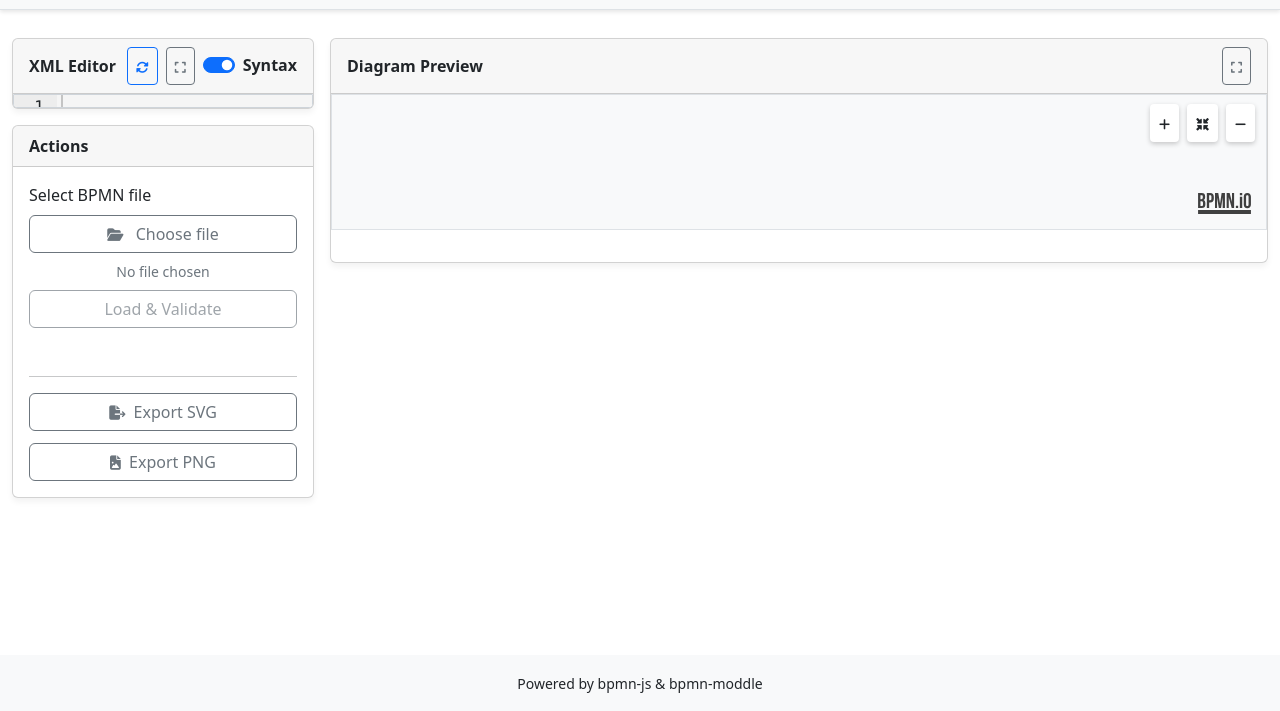
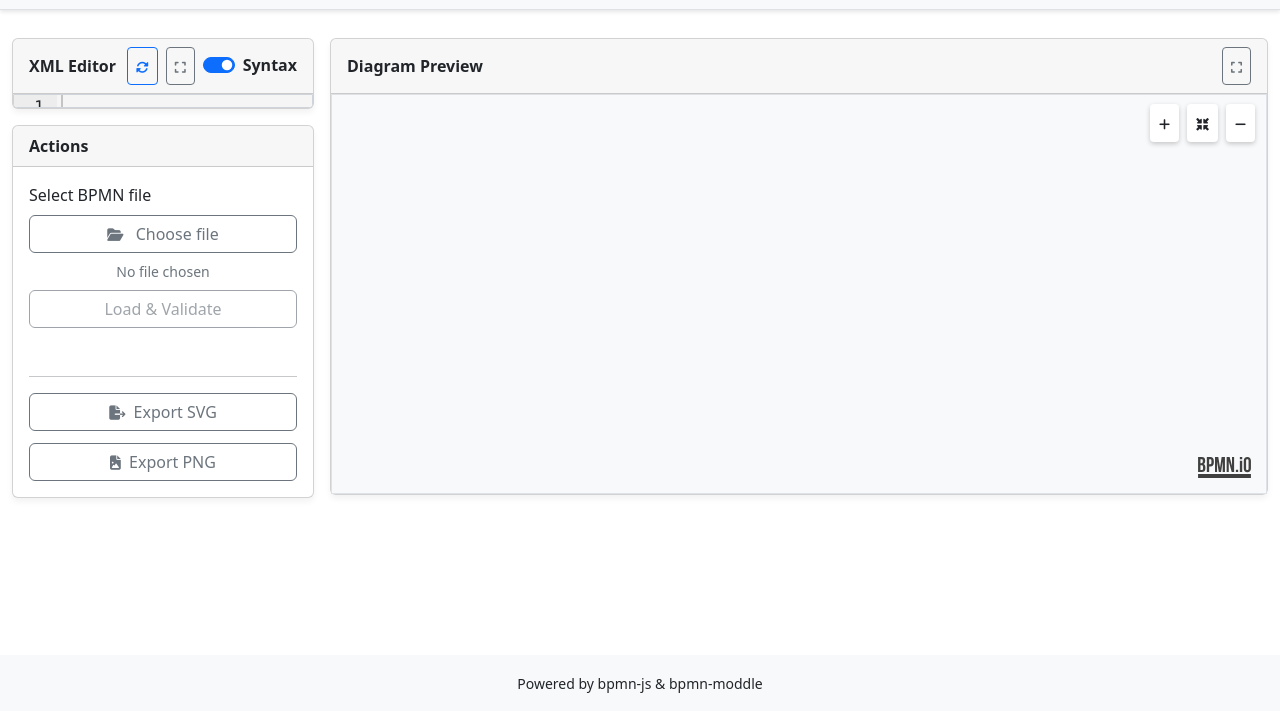
Before and after one commit to ToBeWin/BPMN-Viewer, a website with bundled scripts: page index.html in a window 1280 px wide. Shown: the part 89-800 px from the top of the page. Built offline with nearby package versions, Linux system fonts and the light colour scheme; some packages are replaced by stand-ins of ours.

Commit message:
fix: resolve canvas rendering height issue to ensure BPMN diagram displays correctly

```diff
--- a/index.html
+++ b/index.html
@@ -132,7 +132,8 @@
     }
 
     #canvas {
-      height: calc(100% - 2rem);
+      height: 100%;
+      min-height: 400px;
       border: 1px solid var(--border-color);
       background: var(--canvas-background);
       transition: all 0.3s ease;
@@ -759,7 +760,7 @@
               <i class="fas fa-expand"></i>
             </button>
           </div>
-          <div class="card-body p-0 position-relative">
+          <div class="card-body p-0 position-relative d-flex flex-column">
             <div class="zoom-controls">
               <button class="btn btn-sm zoom-in" title="Zoom In" data-i18n-title="actions.zoomIn">
                 <i class="fas fa-plus"></i>
@@ -771,7 +772,7 @@
                 <i class="fas fa-minus"></i>
               </button>
             </div>
-            <div id="canvas"></div>
+            <div id="canvas" class="flex-grow-1 w-100"></div>
           </div>
         </div>
       </div>
```
